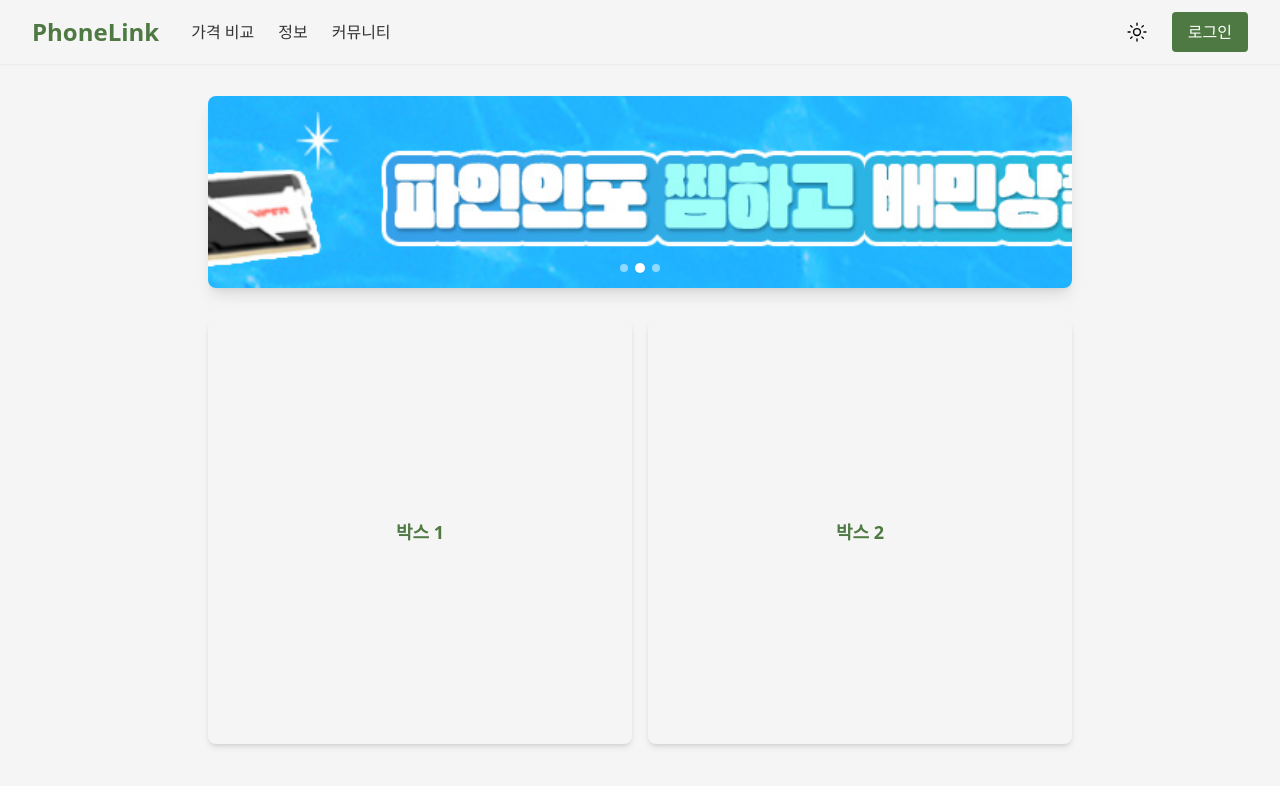
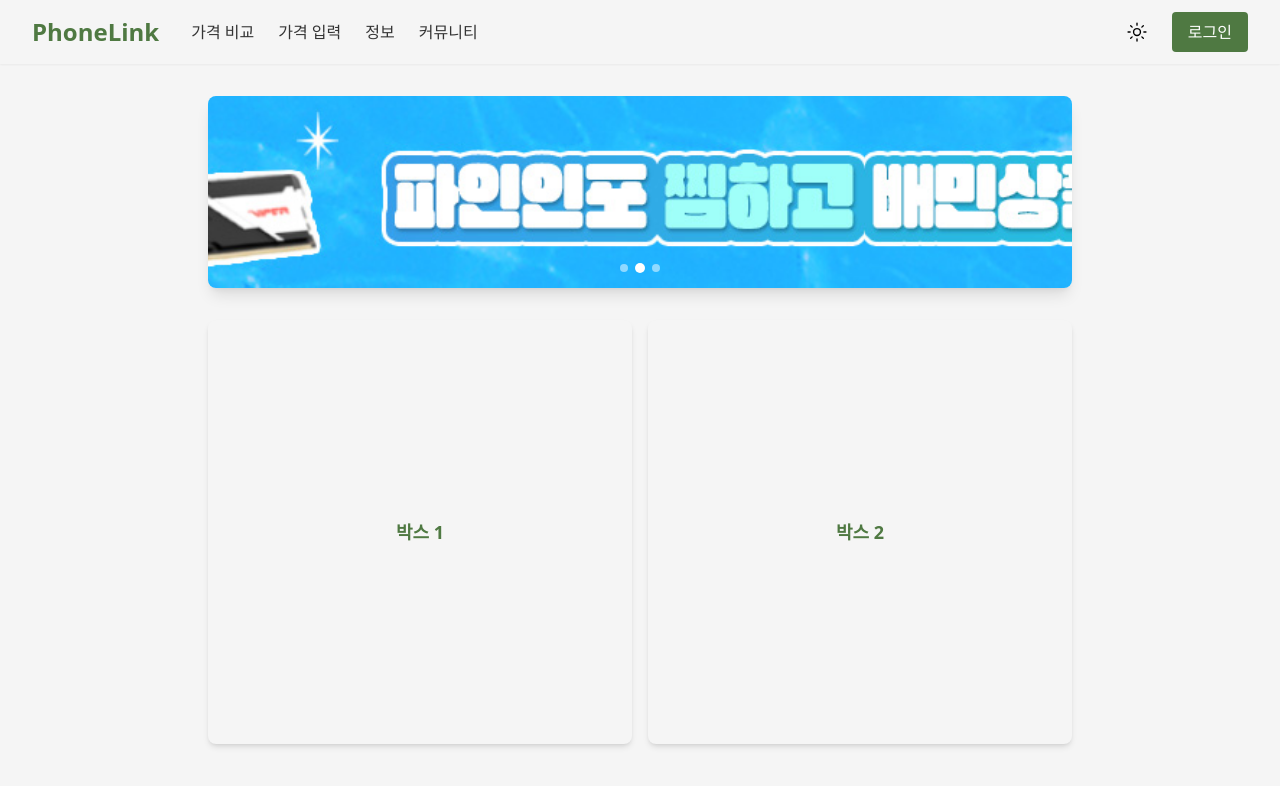
Before and after one commit to phone-link-org/phone-link, a React (Vite) app in the folder frontend/: page / in a window 1280 px wide. Shown: the top 786 px of the page. Built offline with nearby package versions, Linux system fonts and the light colour scheme.

Commit message:
feat(route): 가격 입력 페이지 라우팅 추가

```diff
--- a/frontend/src/components/Navbar.tsx
+++ b/frontend/src/components/Navbar.tsx
@@ -17,6 +17,13 @@ const Navbar: React.FC = () => {
             <Link to="/offer">
               <button className={`text-base transition-colors text-foreground-light dark:text-foreground-dark hover:text-primary-light dark:hover:text-primary-dark`}>
                 가격 비교
+              </button>
+            </Link>
+          </li>
+          <li>
+            <Link to="/price-input">
+              <button className={`text-base transition-colors text-foreground-light dark:text-foreground-dark hover:text-primary-light dark:hover:text-primary-dark`}>
+                가격 입력
               </button>
             </Link>
           </li>
```
